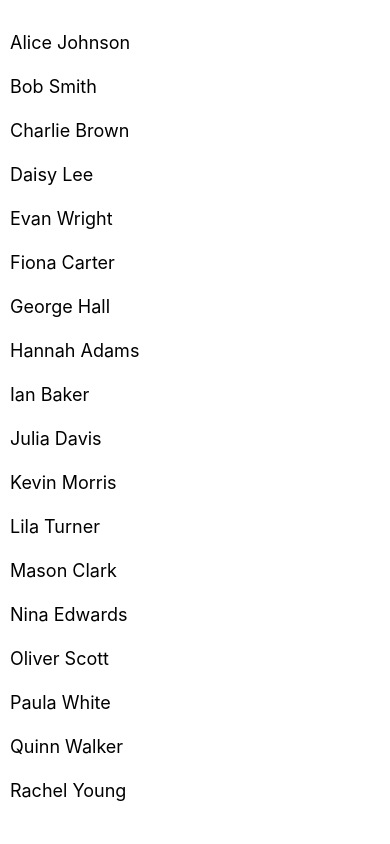
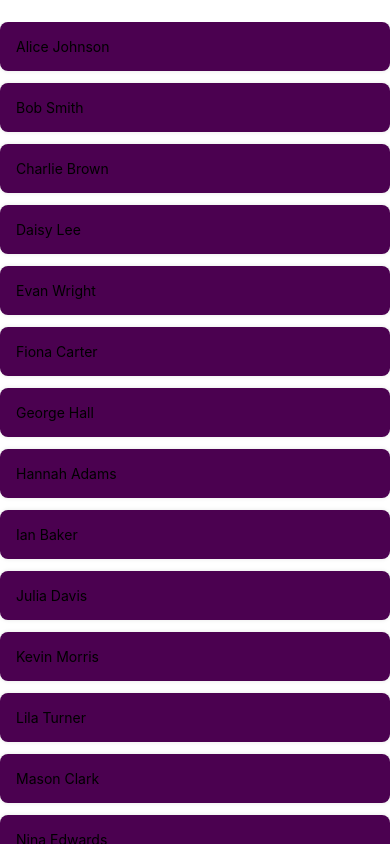
Before and after one commit to IT3133MobileComputing/FlatList-Navigation, a React Native app: screen / in a window 390 px wide. Built offline with nearby package versions, Linux system fonts and the light colour scheme.

Commit message:
Update StudentList component styles and change item rendering

```diff
--- a/component/StudentList.js
+++ b/component/StudentList.js
@@ -7,7 +7,7 @@ export default function StudentList() {
             <FlatList
                 data={students}
                 keyExtractor={item=>item.id}
-                renderItem={({ item }) => <Text style={styles.item}>{item.name}</Text>}
+                renderItem={({ item }) => <Text style={styles.card}>{item.name}</Text>}
             />
         </View>
     )
@@ -16,10 +16,23 @@ const styles = StyleSheet.create({
     container: {
       flex: 1,
       paddingTop: 22,
+      backgroundColor: '#fff',
     },
     item: {
       padding: 10,
       fontSize: 18,
       height: 44,
     },
+    card: {
+        flexDirection: 'row',
+        alignItems: 'center',
+        padding: 16,
+        marginBottom: 12,
+        backgroundColor: '#4b0150',
+        borderRadius: 8,
+        shadowColor: '#000',
+        shadowOpacity: 0.1,
+        shadowRadius: 4,
+        elevation: 2,
+    }
   });
```
